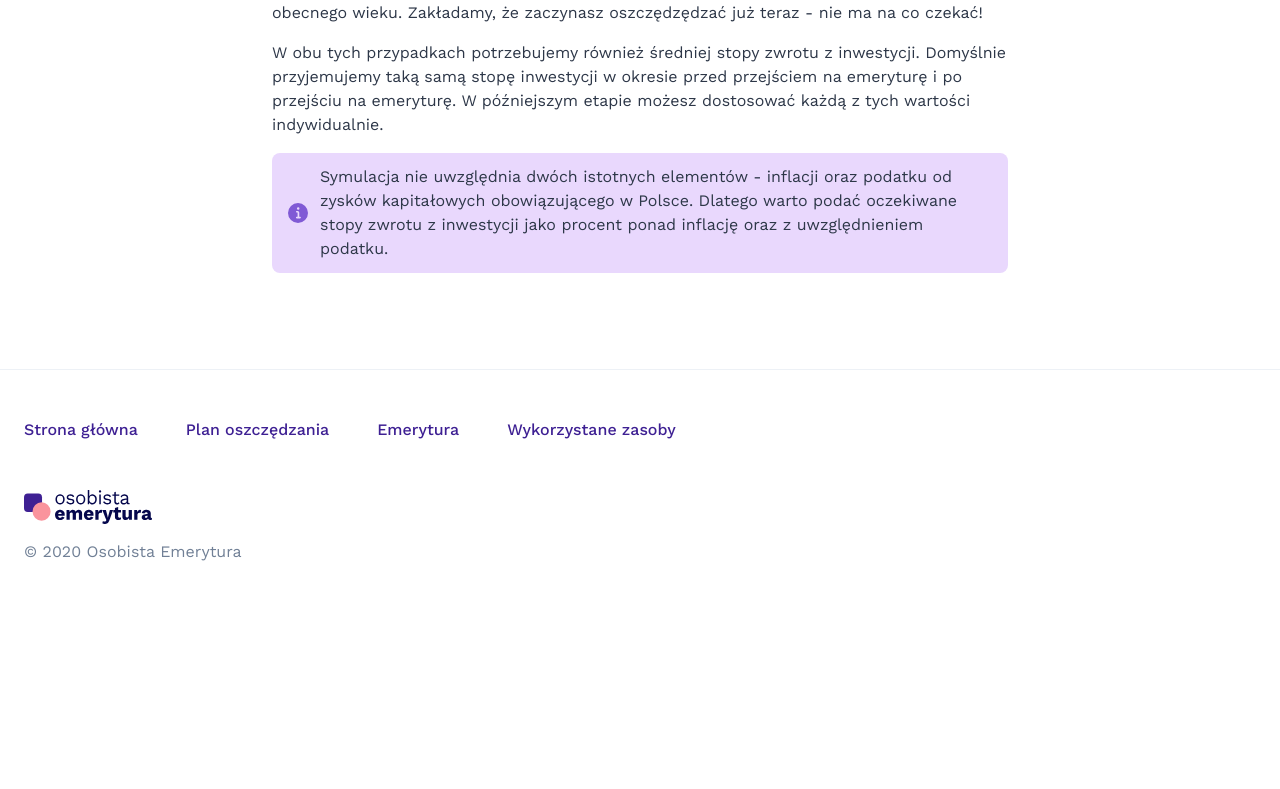
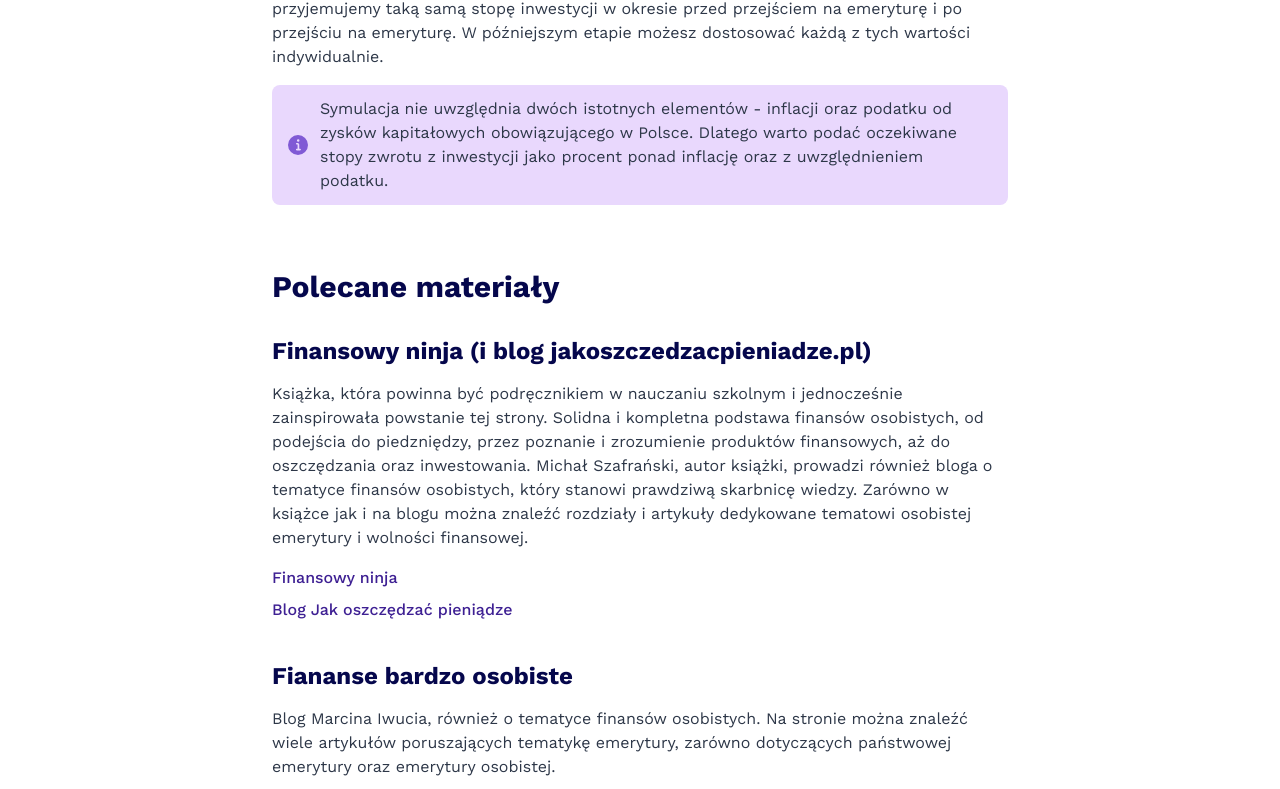
Before and after one commit to tomaszgil/osobista-emerytura, a React (Create React App) app: page /emerytura in a window 1280 px wide. Shown: the part 2008-2797 px from the top of the page. Before the commit the page ends 2620 px from the top, so only its background shows below. Built offline with nearby package versions, Linux system fonts and the light colour scheme.

Commit message:
Add recommended read

```diff
--- a/src/screens/Retirement.tsx
+++ b/src/screens/Retirement.tsx
@@ -16,6 +16,7 @@ import {
   chakra,
   Container,
   VStack,
+  Link,
 } from '@chakra-ui/react'
 import retirement from '../assets/retirement.svg'
 import clock from '../assets/clock.svg'
@@ -57,9 +58,6 @@ const Home: React.FC = () => {
           <Container maxWidth="3xl">
             <VStack spacing={16}>
               <Box as="article">
-                <Heading fontSize="3xl" mb={8}>
-                  Dlaczego osobista emerytura?
-                </Heading>
                 <InfoIconBox
                   icon={health}
                   title="Kondycja ubezpieczeń społecznych"
@@ -158,6 +156,78 @@ const Home: React.FC = () => {
                   procent ponad inflację oraz z uwzględnieniem podatku.
                 </Alert>
               </Box>
+              <Box as="article">
+                <Heading fontSize="3xl" mb={8}>
+                  Polecane materiały
+                </Heading>
+                <VStack spacing={8}>
+                  <Box>
+                    <Heading fontSize="2xl" mb={4}>
+                      Finansowy ninja (i blog jakoszczedzacpieniadze.pl)
+                    </Heading>
+                    <Text mb={4}>
+                      Książka, która powinna być podręcznikiem w nauczaniu
+                      szkolnym i jednocześnie zainspirowała powstanie tej
+                      strony. Solidna i kompletna podstawa finansów osobistych,
+                      od podejścia do piedzniędzy, przez poznanie i zrozumienie
+                      produktów finansowych, aż do oszczędzania oraz
+                      inwestowania. Michał Szafrański, autor książki, prowadzi
+                      również bloga o tematyce finansów osobistych, który
+                      stanowi prawdziwą skarbnicę wiedzy. Zarówno w książce jak
+                      i na blogu można znaleźć rozdziały i artykuły dedykowane
+                      tematowi osobistej emerytury i wolności finansowej.
+                    </Text>
+                    <Text mb={2}>
+                      <Link target="_blank" href="https://finansowyninja.pl/">
+                        Finansowy ninja
+                      </Link>
+                    </Text>
+                    <Text mb={2}>
+                      <Link
+                        target="_blank"
+                        href="https://jakoszczedzacpieniadze.pl/"
+                      >
+                        Blog Jak oszczędzać pieniądze
+                      </Link>
+                    </Text>
+                  </Box>
+                  <Box>
+                    <Heading fontSize="2xl" mb={4}>
+                      Fiananse bardzo osobiste
+                    </Heading>
+                    <Text mb={4}>
+                      Blog Marcina Iwucia, również o tematyce finansów
+                      osobistych. Na stronie można znaleźć wiele artykułów
+                      poruszających tematykę emerytury, zarówno dotyczących
+                      państwowej emerytury oraz emerytury osobistej.
+                    </Text>
+                    <Text mb={2}>
+                      <Link target="_blank" href="https://marciniwuc.com/">
+                        Finanse bardzo osobiste
+                      </Link>
+                    </Text>
+                  </Box>
+                  <Box>
+                    <Heading fontSize="2xl" mb={4}>
+                      App Funds
+                    </Heading>
+                    <Text mb={4}>
+                      Blog o tematyce związanej z inwestowaniem i pomnażaniem
+                      oszczędności, autorstwa Zbyszka Papińskiego. Szerokie
+                      spojrzenie na różne produkty finansowe, przez lokaty,
+                      konta oszczędnościowe, giełdę czy surowce.
+                    </Text>
+                    <Text mb={2}>
+                      <Link
+                        target="_blank"
+                        href="https://appfunds.blogspot.com/"
+                      >
+                        App Funds
+                      </Link>
+                    </Text>
+                  </Box>
+                </VStack>
+              </Box>
             </VStack>
           </Container>
         </PageContainer>
```
